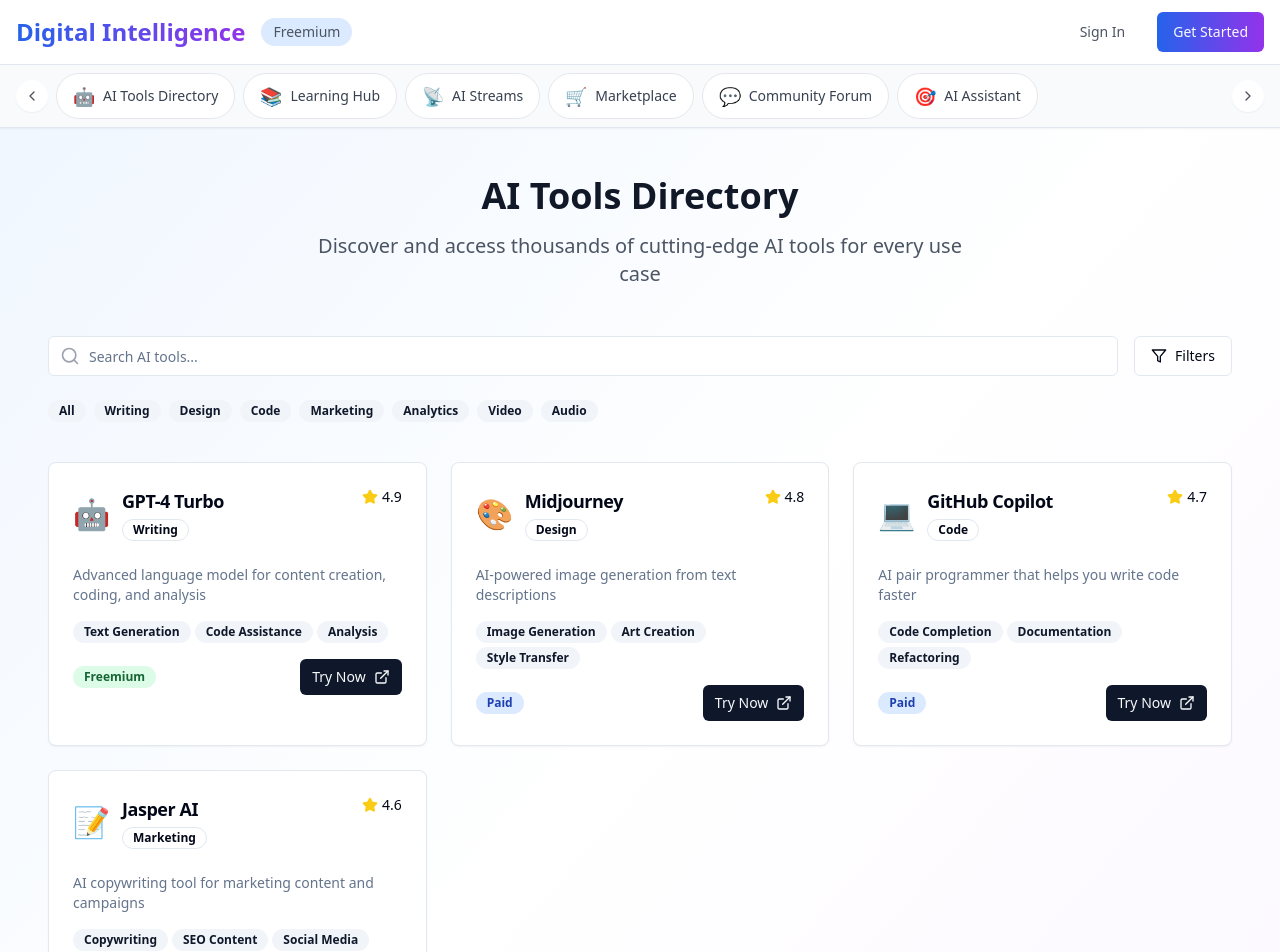
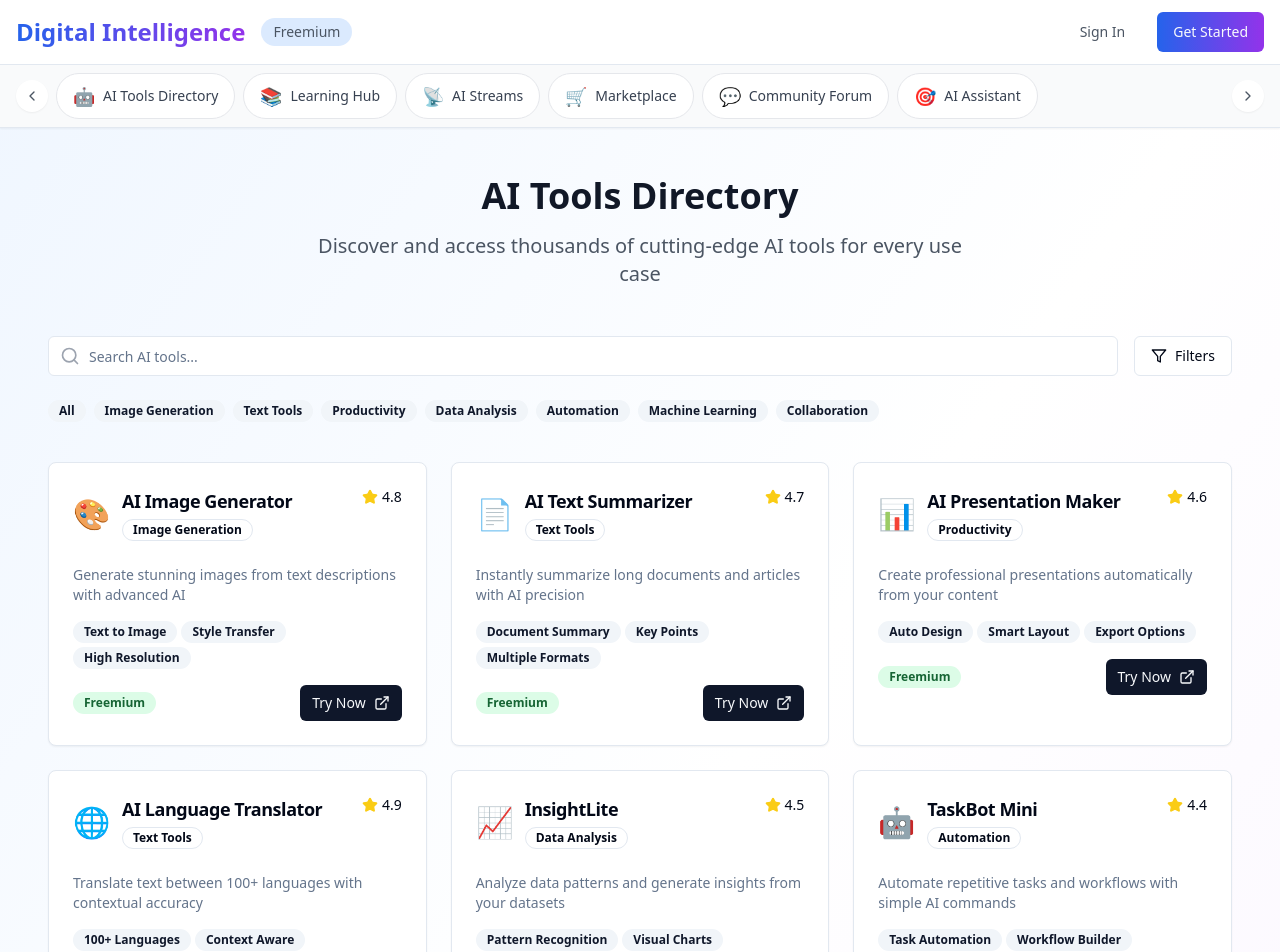
Before and after one commit to Digital77777/learn-build-earn-ai, a React (Vite) app: page /ai-tools in a window 1280 px wide. Shown: the top 952 px of the page. Built offline with nearby package versions, Linux system fonts and the light colour scheme.

Commit message:
Add AI tools to directory
Update the AI Tools Directory with new tools and remove existing ones.

```diff
--- a/src/pages/AIToolsDirectory.tsx
+++ b/src/pages/AIToolsDirectory.tsx
@@ -11,44 +11,89 @@ import { Search, Star, ExternalLink, Filter } from 'lucide-react';
 const AIToolsDirectory = () => {
   const [searchTerm, setSearchTerm] = useState('');
 
-  const categories = ['All', 'Writing', 'Design', 'Code', 'Marketing', 'Analytics', 'Video', 'Audio'];
+  const categories = ['All', 'Image Generation', 'Text Tools', 'Productivity', 'Data Analysis', 'Automation', 'Machine Learning', 'Collaboration'];
 
   const tools = [
     {
-      name: 'GPT-4 Turbo',
-      category: 'Writing',
-      description: 'Advanced language model for content creation, coding, and analysis',
+      name: 'AI Image Generator',
+      category: 'Image Generation',
+      description: 'Generate stunning images from text descriptions with advanced AI',
+      rating: 4.8,
+      price: 'Freemium',
+      image: '🎨',
+      features: ['Text to Image', 'Style Transfer', 'High Resolution']
+    },
+    {
+      name: 'AI Text Summarizer',
+      category: 'Text Tools',
+      description: 'Instantly summarize long documents and articles with AI precision',
+      rating: 4.7,
+      price: 'Freemium',
+      image: '📄',
+      features: ['Document Summary', 'Key Points', 'Multiple Formats']
+    },
+    {
+      name: 'AI Presentation Maker',
+      category: 'Productivity',
+      description: 'Create professional presentations automatically from your content',
+      rating: 4.6,
+      price: 'Freemium',
+      image: '📊',
+      features: ['Auto Design', 'Smart Layout', 'Export Options']
+    },
+    {
+      name: 'AI Language Translator',
+      category: 'Text Tools',
+      description: 'Translate text between 100+ languages with contextual accuracy',
       rating: 4.9,
       price: 'Freemium',
-      image: '🤖',
-      features: ['Text Generation', 'Code Assistance', 'Analysis']
+      image: '🌐',
+      features: ['100+ Languages', 'Context Aware', 'Real-time Translation']
     },
     {
-      name: 'Midjourney',
-      category: 'Design',
-      description: 'AI-powered image generation from text descriptions',
-      rating: 4.8,
-      price: 'Paid',
-      image: '🎨',
-      features: ['Image Generation', 'Art Creation', 'Style Transfer']
+      name: 'InsightLite',
+      category: 'Data Analysis',
+      description: 'Analyze data patterns and generate insights from your datasets',
+      rating: 4.5,
+      price: 'Freemium',
+      image: '📈',
+      features: ['Pattern Recognition', 'Visual Charts', 'Export Reports']
     },
     {
-      name: 'GitHub Copilot',
-      category: 'Code',
-      description: 'AI pair programmer that helps you write code faster',
-      rating: 4.7,
-      price: 'Paid',
-      image: '💻',
-      features: ['Code Completion', 'Documentation', 'Refactoring']
+      name: 'TaskBot Mini',
+      category: 'Automation',
+      description: 'Automate repetitive tasks and workflows with simple AI commands',
+      rating: 4.4,
+      price: 'Freemium',
+      image: '🤖',
+      features: ['Task Automation', 'Workflow Builder', 'Schedule Tasks']
     },
     {
-      name: 'Jasper AI',
-      category: 'Marketing',
-      description: 'AI copywriting tool for marketing content and campaigns',
+      name: 'CopyCraft Free',
+      category: 'Text Tools',
+      description: 'Generate compelling copy for marketing, emails, and social media',
       rating: 4.6,
-      price: 'Paid',
-      image: '📝',
-      features: ['Copywriting', 'SEO Content', 'Social Media']
+      price: 'Freemium',
+      image: '✍️',
+      features: ['Marketing Copy', 'Email Templates', 'Social Media']
+    },
+    {
+      name: 'AI Basic Simulator',
+      category: 'Machine Learning',
+      description: 'Simple ML model training and testing environment for beginners',
+      rating: 4.3,
+      price: 'Freemium',
+      image: '🧠',
+      features: ['Model Training', 'Data Visualization', 'Easy Interface']
+    },
+    {
+      name: 'Forum Assistant',
+      category: 'Collaboration',
+      description: 'AI-powered forum moderation and community management tools',
+      rating: 4.5,
+      price: 'Freemium',
+      image: '💬',
+      features: ['Auto Moderation', 'Topic Suggestions', 'User Engagement']
     }
   ];
 
@@ -129,7 +174,7 @@ const AIToolsDirectory = () => {
                   </div>
 
                   <div className="flex items-center justify-between">
-                    <Badge className={tool.price === 'Freemium' ? 'bg-green-100 text-green-800' : 'bg-blue-100 text-blue-800'}>
+                    <Badge className="bg-green-100 text-green-800">
                       {tool.price}
                     </Badge>
                     <Button size="sm" className="flex items-center gap-2">
```
